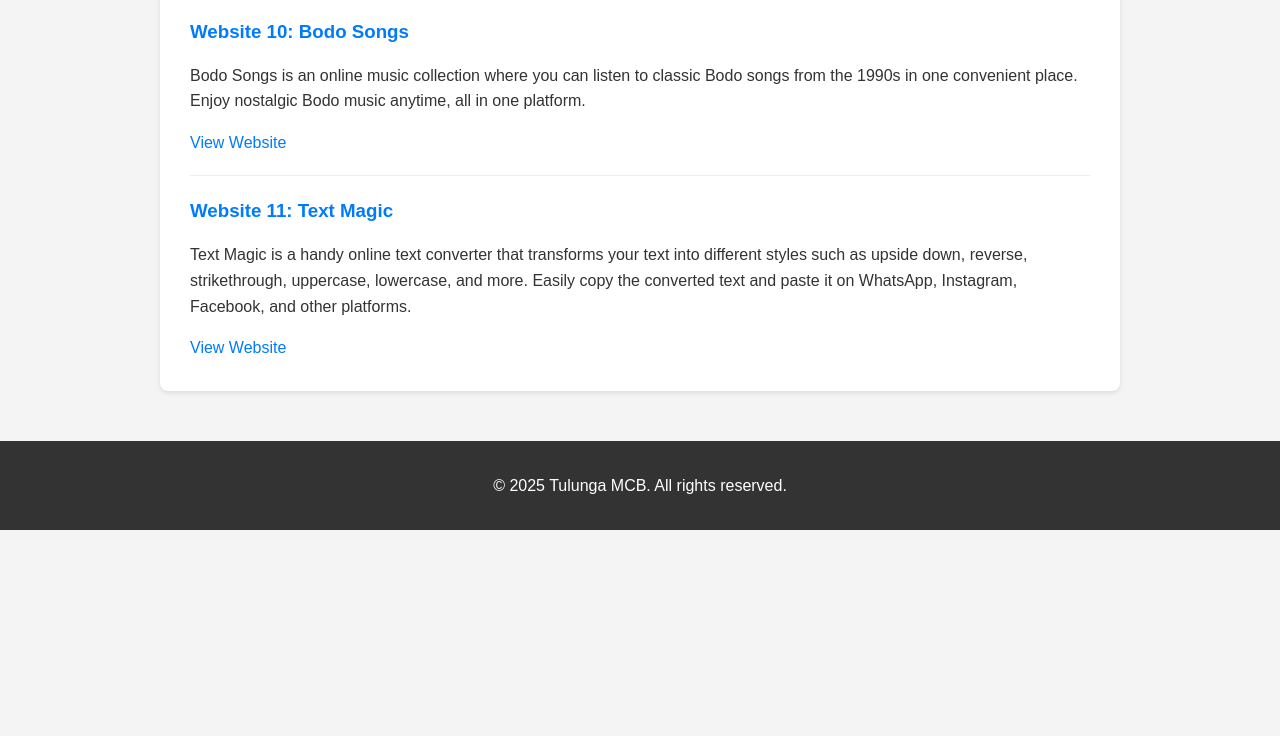
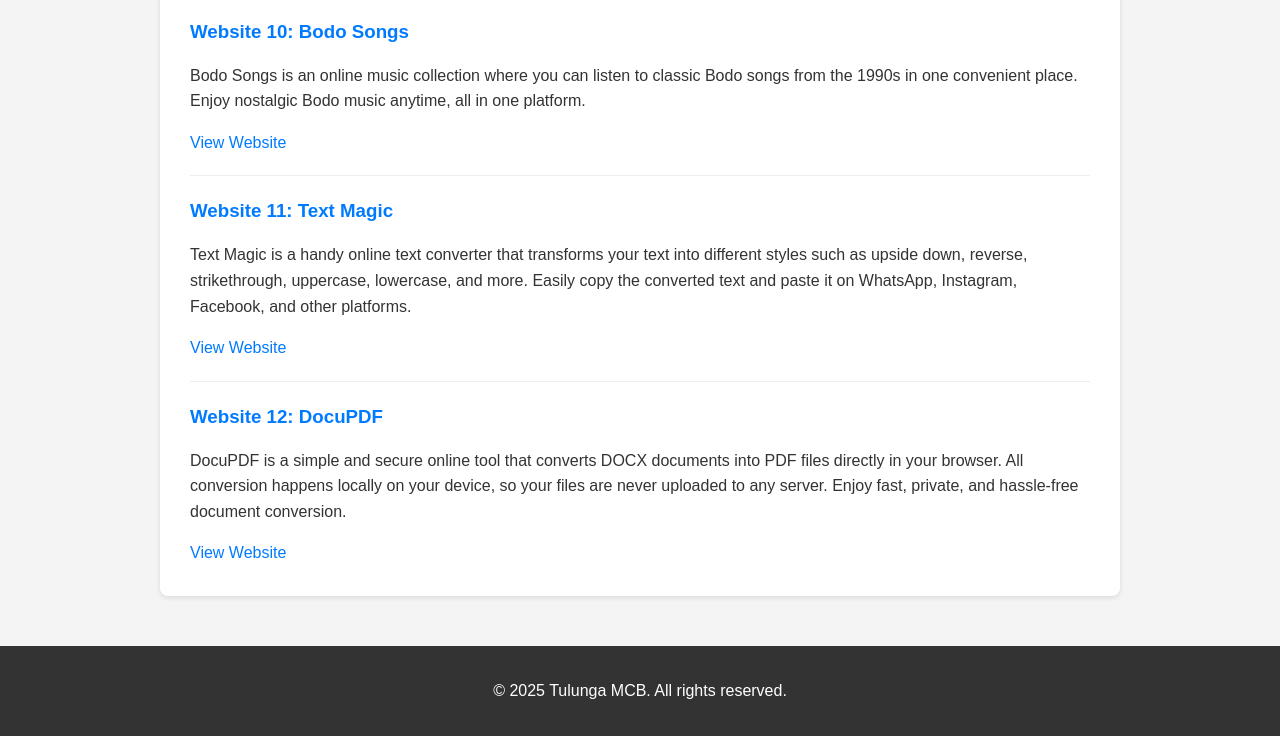
Before and after one commit to tulungas/tulungas.github.io, a plain HTML site: page index.html in a window 1280 px wide. Shown: the part 1811-2547 px from the top of the page. Before the commit the page ends 2341 px from the top, so only its background shows below. Drawn offline with Linux system fonts and the light colour scheme.

Commit message:
Update index.html

```diff
--- a/index.html
+++ b/index.html
@@ -153,6 +153,11 @@
                <p>Text Magic is a handy online text converter that transforms your text into different styles such as upside down, reverse, strikethrough, uppercase, lowercase, and more. Easily copy the converted text and paste it on WhatsApp, Instagram, Facebook, and other platforms.</p>
                <a href="https://tulungas.github.io/text-magic/" target="_blank">View Website</a>
             </div>
+            <div class="website-item">
+               <h3>Website 12: DocuPDF</h3>
+               <p>DocuPDF is a simple and secure online tool that converts DOCX documents into PDF files directly in your browser. All conversion happens locally on your device, so your files are never uploaded to any server. Enjoy fast, private, and hassle-free document conversion.</p>
+               <a href="https://tulungas.github.io/docupdf/" target="_blank">View Website</a>
+            </div>
         </section>
     </main>
     <footer>
```
